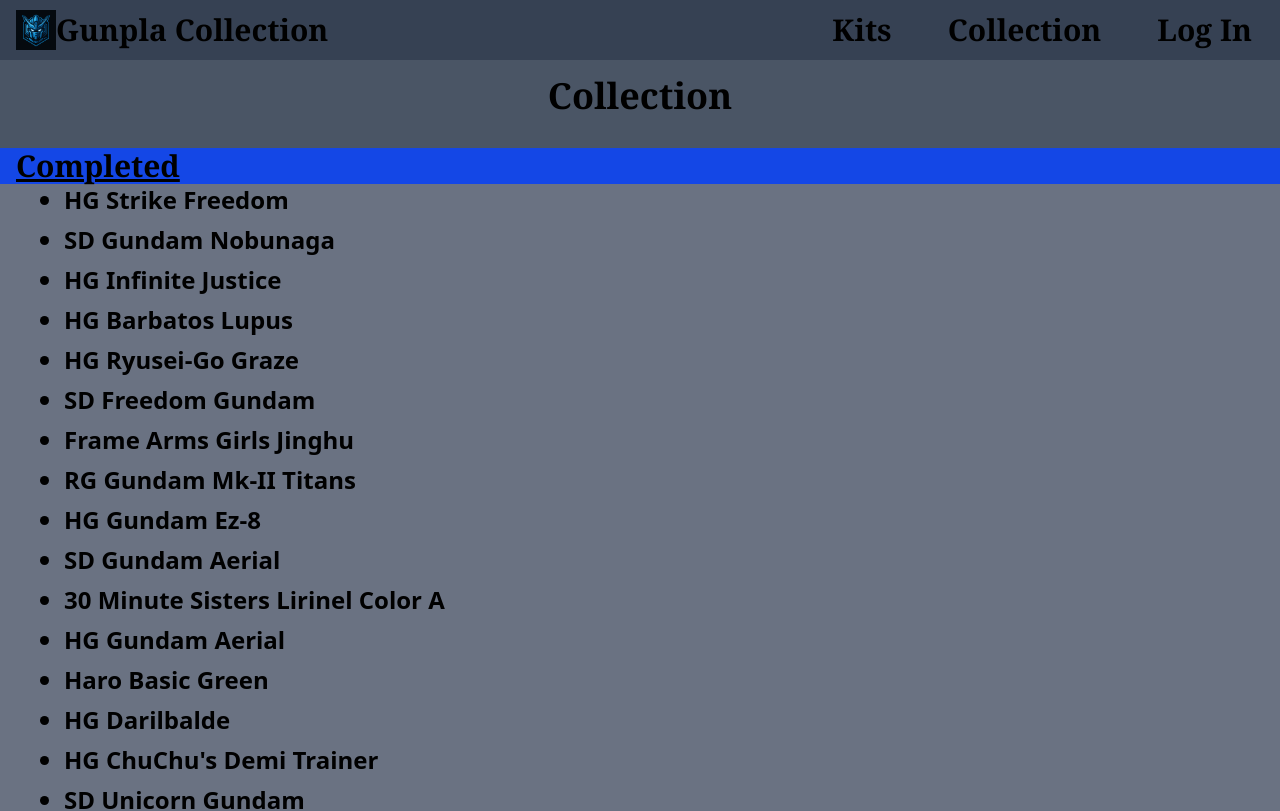
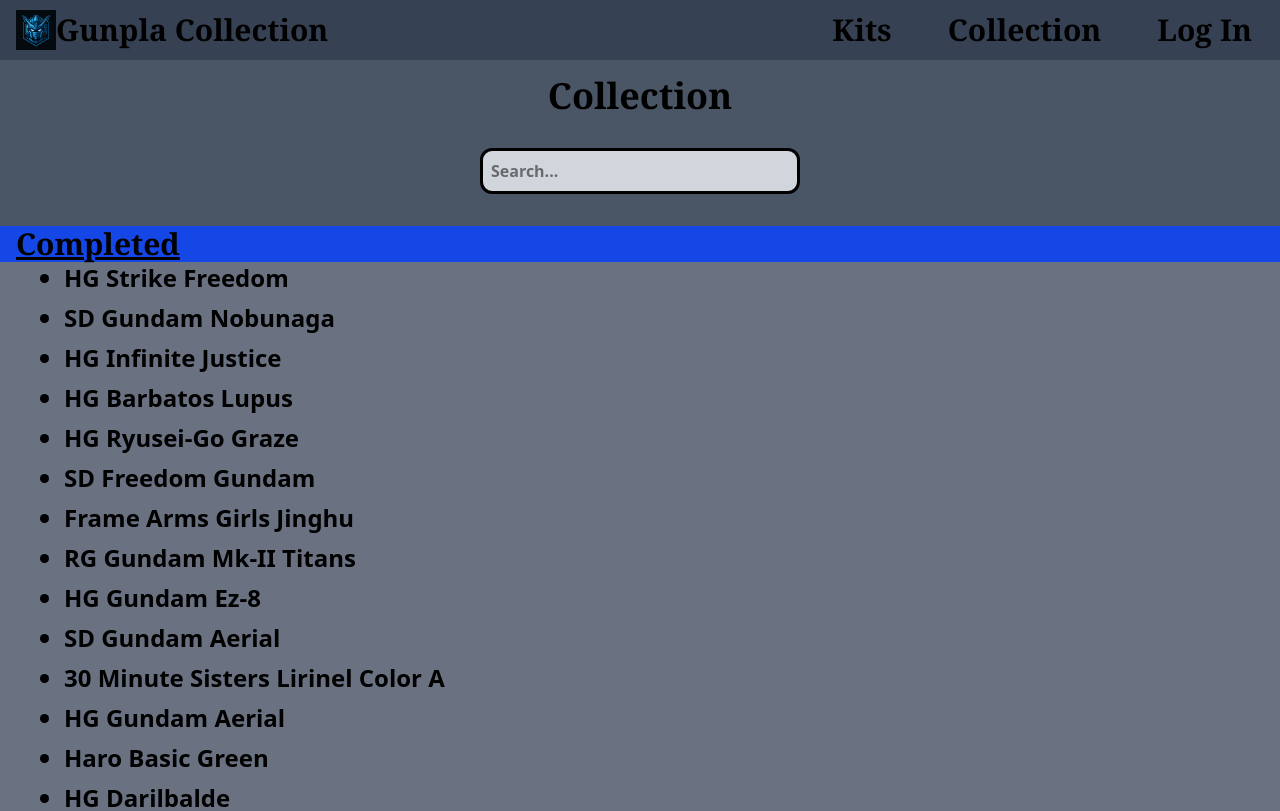
Before and after one commit to NHCarrigan-Mentorship/andy-lin, a React (Vite) app: page /collection in a window 1280 px wide. Shown: the top 811 px of the page. Built offline with nearby package versions, Linux system fonts and the light colour scheme.

Commit message:
Search bar implemented for Collection page

```diff
--- a/src/pages/Collection.jsx
+++ b/src/pages/Collection.jsx
@@ -50,12 +50,27 @@
   const [showCompleted, setShowCompleted] = useState(true);
   const [showBacklog, setShowBacklog] = useState(true);
   const [showWishlist, setShowWishlist] = useState(true);
+  const [query, setQuery] = useState("")
+
+  const handleChange = (e) => {
+    setQuery(e.target.value)
+  }
 
   return (
     <div className="bg-gray-600 font-bold min-h-screen gap-2">
       <h1 className="text-center text-4xl p-4 font-serif pb-8">Collection</h1>
 
-      <div id="completed" className="pb-4">
+      <form>
+        <input
+          type="text"
+          value={query}
+          onChange={handleChange}
+          placeholder="Search..."
+          className="block mx-auto w-1/4 border-3 bg-gray-300 rounded-xl p-2"
+        />
+      </form>
+
+      <div id="completed" className="pb-4 pt-8">
         <h1
           className="pl-4 text-3xl underline bg-blue-700 font-serif"
           onClick={() => setShowCompleted(!showCompleted)}
@@ -65,7 +80,11 @@
         {showCompleted && (
           <div id="completedList" className="pl-8 bg-gray-500">
             <ul className="list-disc pl-8 text-2xl space-y-2">
-              {completed.map((item, index) => (
+              {completed
+                .filter((item) =>
+                  item.toLowerCase().includes(query.toLowerCase())
+                )
+                .map((item, index) => (
                   <li key={index} className="hover:text-white">
                     {item}
                   </li>
@@ -85,11 +104,12 @@
         {showBacklog && (
           <div id="backlogList" className="pl-8 bg-gray-500">
             <ul className="list-disc pl-8 text-2xl space-y-2">
-              {backlog.map((item, index) => (
-                <li
-                  key={index}
-                  className="hover:text-white"
-                >
+              {backlog
+                .filter((item) =>
+                  item.toLowerCase().includes(query.toLowerCase())
+                )
+                .map((item, index) => (
+                  <li key={index} className="hover:text-white">
                     {item}
                   </li>
                 ))}
@@ -108,7 +128,11 @@
         {showWishlist && (
           <div id="wishlistList" className="pl-8 bg-gray-500">
             <ul className="list-disc pl-8 text-2xl space-y-2">
-              {wishlist.map((item, index) => (
+              {wishlist
+                .filter((item) =>
+                  item.toLowerCase().includes(query.toLowerCase())
+                )
+                .map((item, index) => (
                   <li key={index} className="hover:text-white">
                     {item}
                   </li>
--- a/src/pages/Kits.jsx
+++ b/src/pages/Kits.jsx
@@ -22,7 +22,7 @@
           value={query}
           onChange={handleChange}
           placeholder="Search..."
-          className="block mx-auto w-1/4 border-3 bg-gray-300 rounded-l p-2"
+          className="block mx-auto w-1/4 border-3 bg-gray-300 rounded-xl p-2"
         />
       </form>
 
```
Lines whose indentation alone changed are shown as unchanged.
